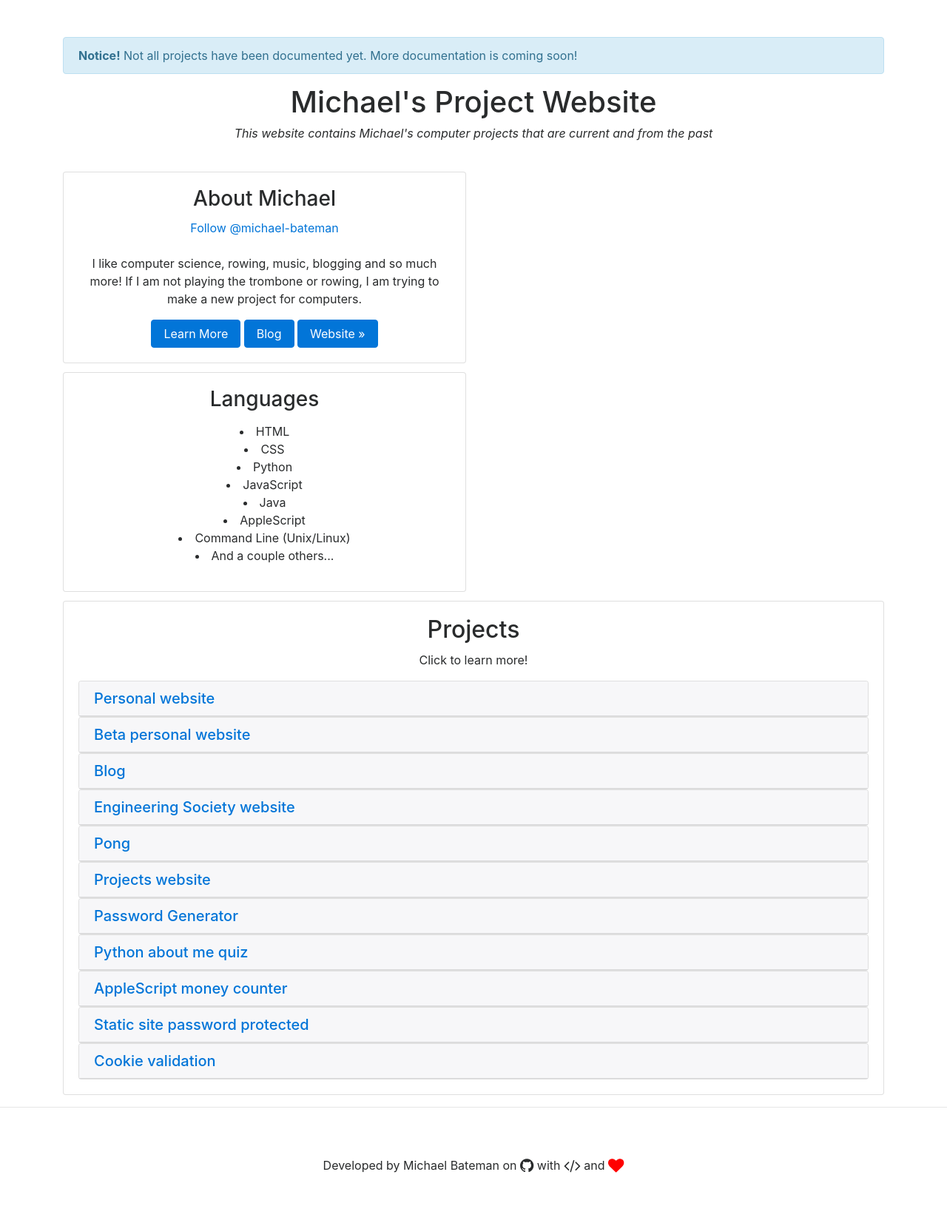
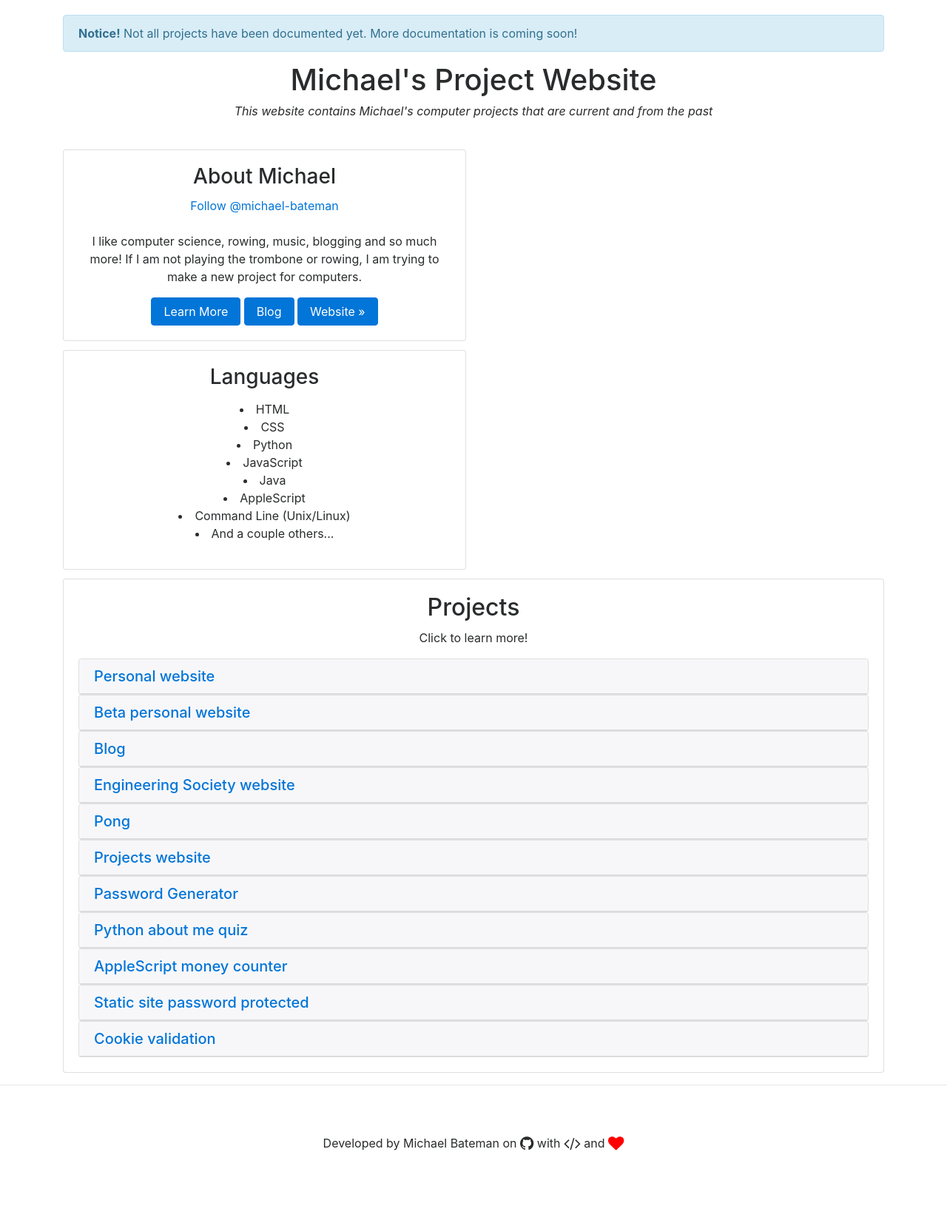
Before and after one commit to michael-bateman/projects.michaelbateman.ca, a Jekyll site: the page built from index.html, in a window 1280 px wide. Shown: the whole page at 74% size. Built offline with Jekyll 4.4.1, drawn with Linux system fonts in a browser that asks for light colours; after the commit the page ends 1623 px from its top, so only the background shows below that.

Commit message:
changes header css

```diff
--- a/css/custom.css
+++ b/css/custom.css
@@ -1,5 +1,11 @@
+/* Add back when remove header
 body {
 	padding-top: 50px;
+}
+*/
+/* This is when there is a notice in the header */
+body {
+	padding-top: 20px;
 }
 footer {
 	padding-bottom: 50px;
```
